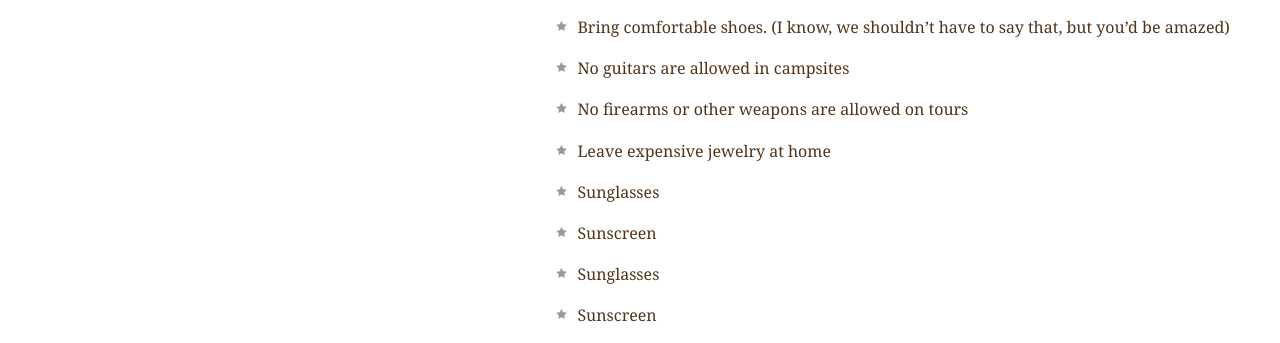
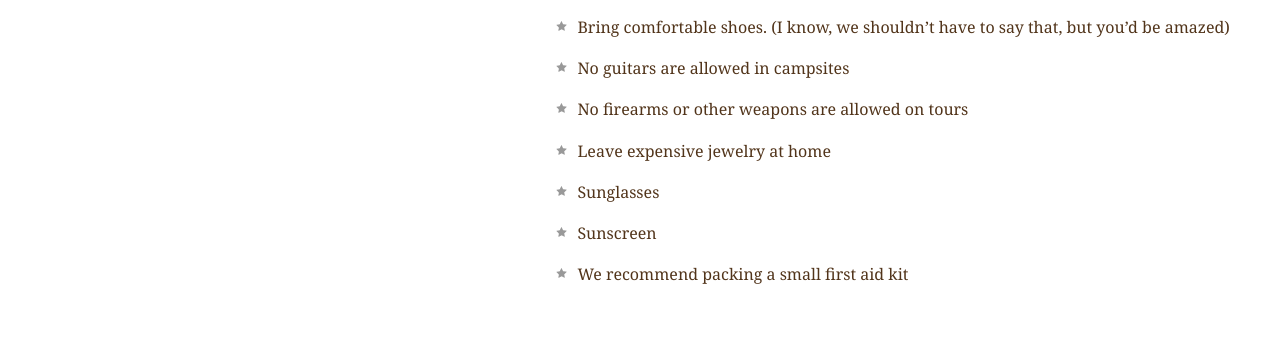
Before and after one commit to ahmedelfateh/explore_california_test, a plain HTML site: page resources.html in a window 1280 px wide. Shown: the part 2293-2636 px from the top of the page. Drawn offline with Linux system fonts and the light colour scheme.

Commit message:
two lines delete

```diff
--- a/resources.html
+++ b/resources.html
@@ -110,8 +110,6 @@
             <li>Leave expensive jewelry at home</li>
             <li>Sunglasses</li>
             <li>Sunscreen</li>
-            <li>Sunglasses</li>
-            <li>Sunscreen</li>
             <li>We recommend packing a small first aid kit</li>
           </ul>
         </div>
```
